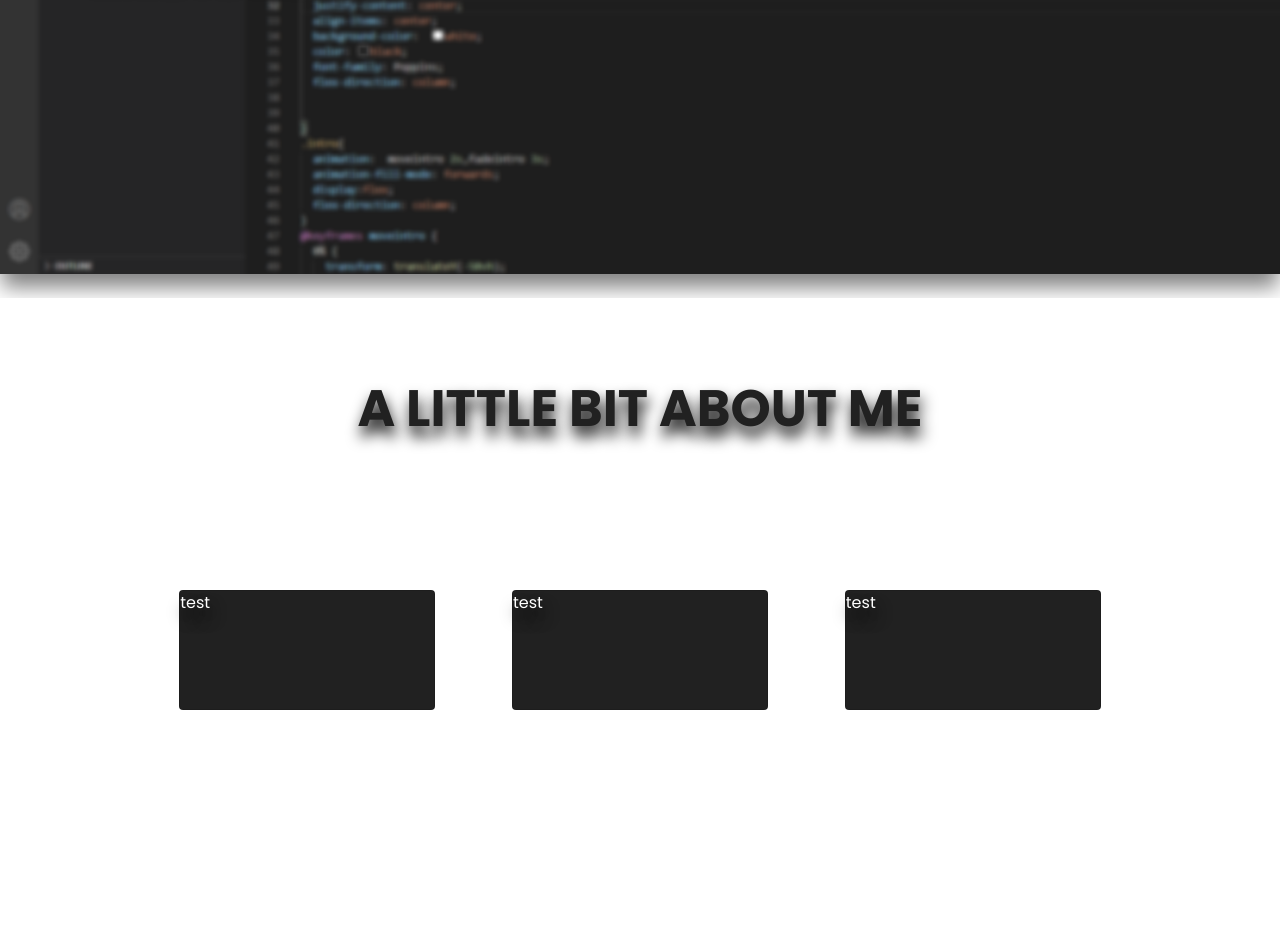
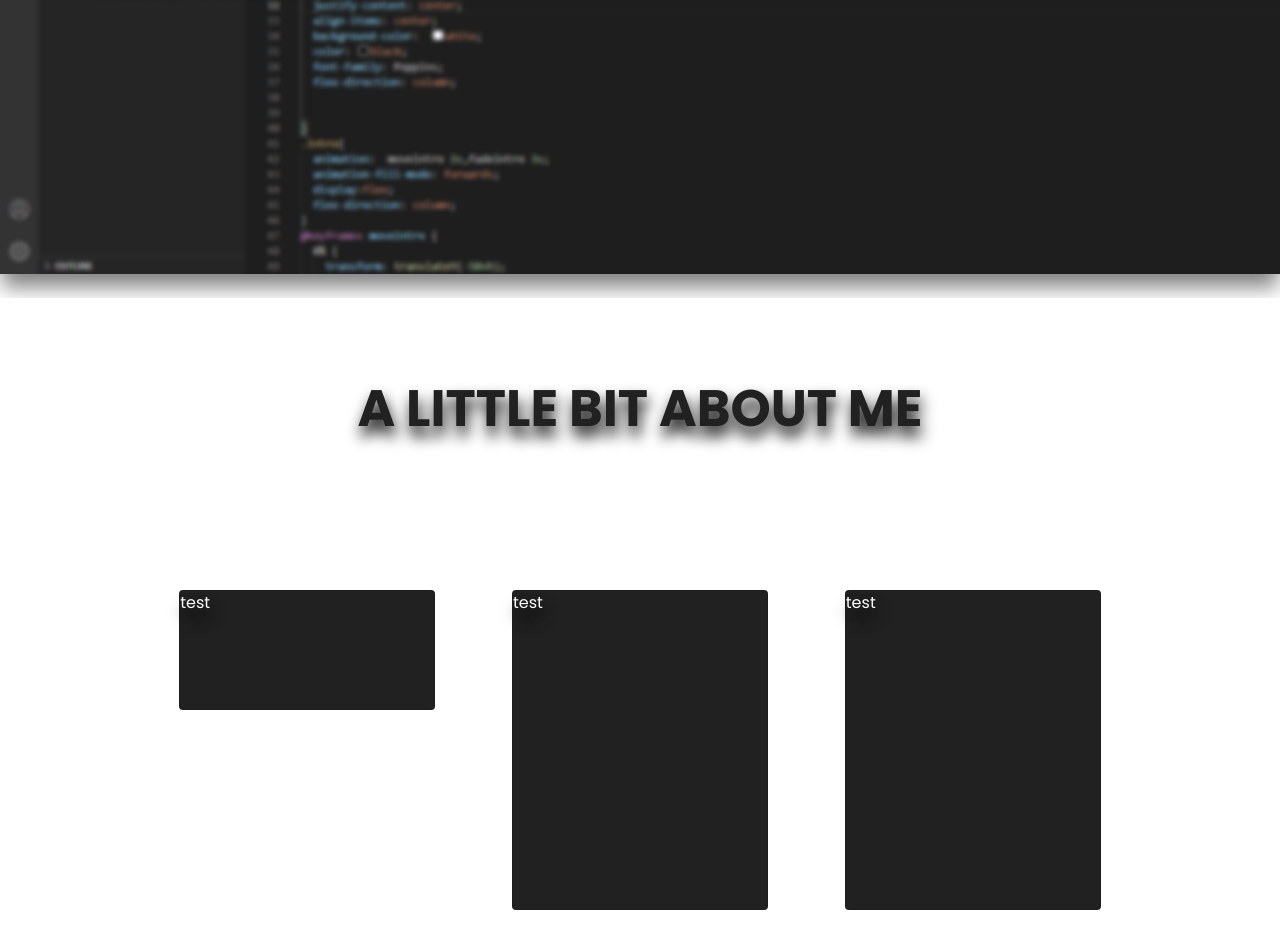
Before and after one commit to Miyagiii/Miyagiii.github.io, a plain HTML site: page index.html in a window 1280 px wide. Shown: the part 526-1477 px from the top of the page. Drawn offline with nearby package versions, Linux system fonts and the light colour scheme.

Commit message:
Update style.css

```diff
--- a/css/style.css
+++ b/css/style.css
@@ -155,7 +155,7 @@ h3 {
 }
 @media screen and (max-height: 1000px) {
 
-  .card{
+  .card.right.reveal.active{
     height: 15vh;
   }
 
```
